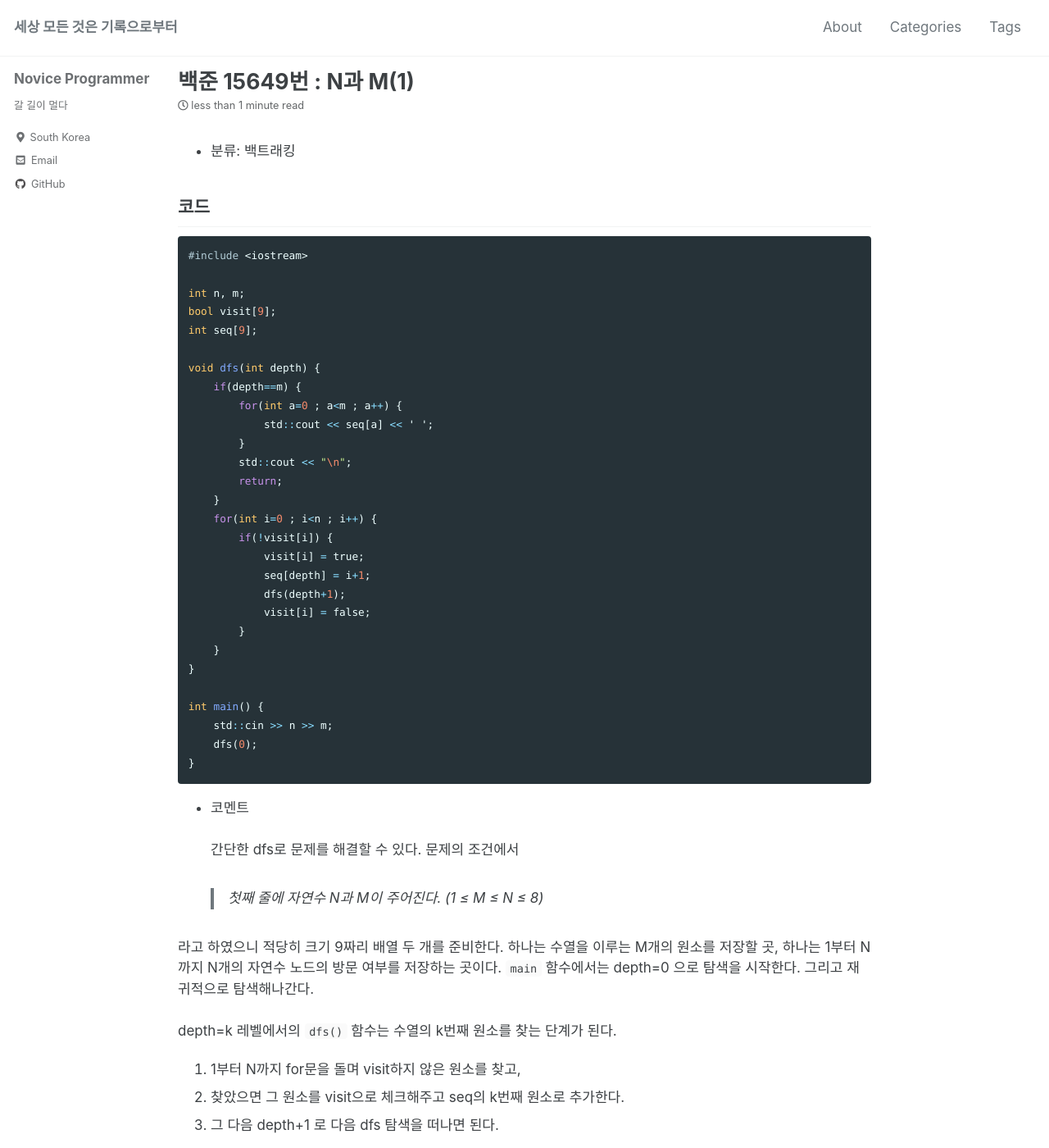
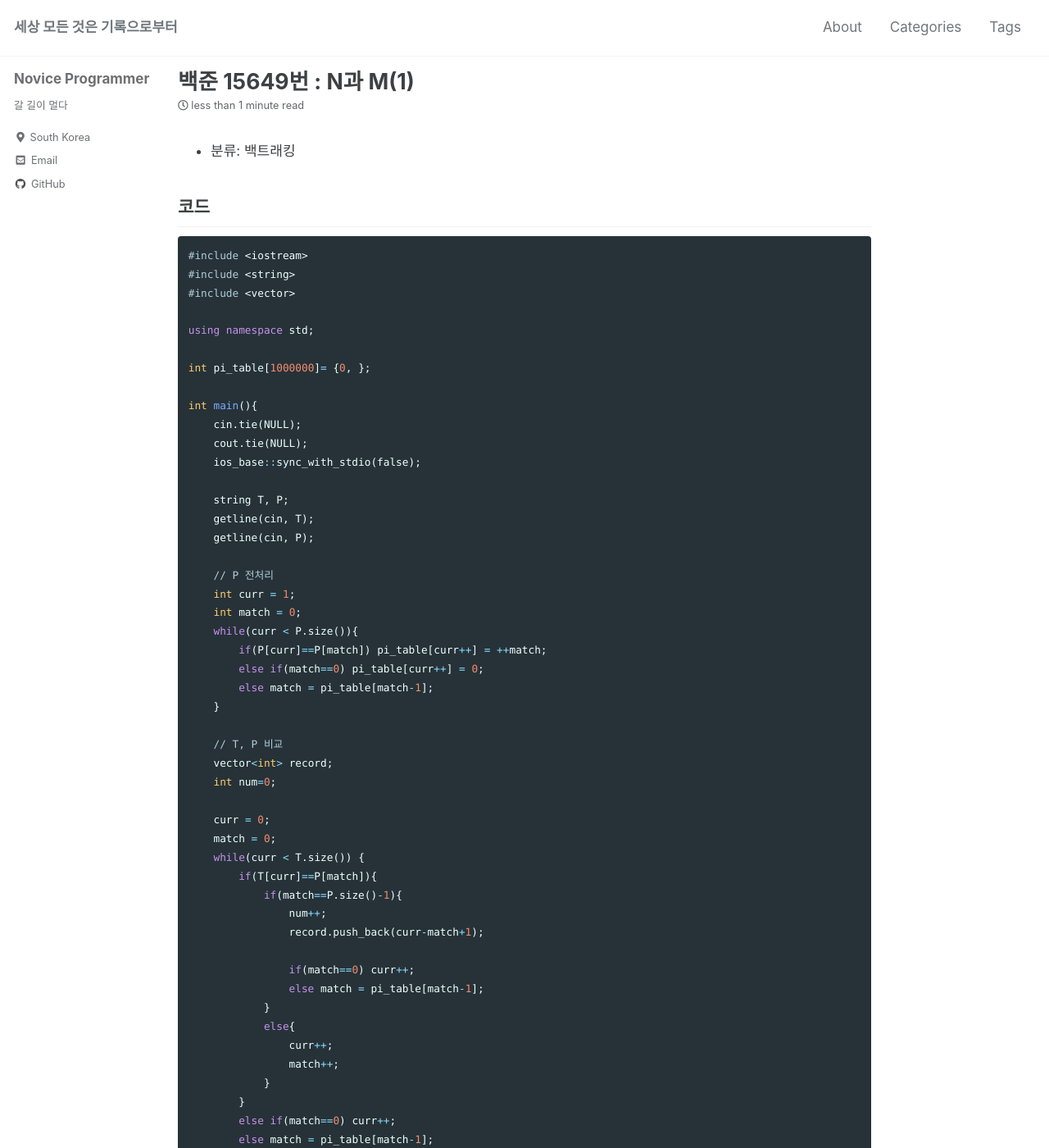
Before and after one commit to JuTaK97/JuTaK97.github.io, a Jekyll site: the page built from _posts/2022-02-07-baekjoon-15649.md, in a window 1280 px wide and 1400 px high. Shown: the whole window at 82% size. Built offline with Jekyll 4.4.1, drawn with Linux system fonts in a browser that asks for light colours; cached includes are drawn as plain includes; some of the changed text lies outside the part shown.

Commit message:
Update 2022-02-07-baekjoon-15649.md

````diff
--- a/_posts/2022-02-07-baekjoon-15649.md
+++ b/_posts/2022-02-07-baekjoon-15649.md
@@ -3,9 +3,9 @@ title : "백준 15649번 : N과 M(1)"
 categories :
   - PS
 tags :
-  - PS
-  - backtracking
-last_modified_at: 2020-02-07T16:59:00-05:00
+  - String
+  - KMP
+last_modified_at: 2022-03-14T23:59:00-05:00
 ---
 
 - 분류: 백트래킹
@@ -13,44 +13,58 @@ last_modified_at: 2020-02-07T16:59:00-05:00
 ## 코드
 ```cpp
 #include <iostream>
+#include <string>
+#include <vector>
 
-int n, m;
-bool visit[9];
-int seq[9];
+using namespace std;
 
-void dfs(int depth) {
-    if(depth==m) {
-        for(int a=0 ; a<m ; a++) {
-            std::cout << seq[a] << ' ';
+int pi_table[1000000]= {0, };
+
+int main(){
+    cin.tie(NULL);
+    cout.tie(NULL);
+    ios_base::sync_with_stdio(false);
+
+    string T, P;
+    getline(cin, T);
+    getline(cin, P);
+
+    // P 전처리
+    int curr = 1;
+    int match = 0;
+    while(curr < P.size()){
+        if(P[curr]==P[match]) pi_table[curr++] = ++match;
+        else if(match==0) pi_table[curr++] = 0;
+        else match = pi_table[match-1];
+    }
+
+    // T, P 비교
+    vector<int> record;
+    int num=0;
+
+    curr = 0;
+    match = 0;
+    while(curr < T.size()) {
+        if(T[curr]==P[match]){
+            if(match==P.size()-1){
+                num++;
+                record.push_back(curr-match+1);
+
+                if(match==0) curr++;
+                else match = pi_table[match-1];
+            }
+            else{
+                curr++;
+                match++;
+            }
         }
-        std::cout << "\n";
-        return;
+        else if(match==0) curr++;
+        else match = pi_table[match-1];
     }
-    for(int i=0 ; i<n ; i++) {
-        if(!visit[i]) {
-            visit[i] = true;
-            seq[depth] = i+1;
-            dfs(depth+1);
-            visit[i] = false;
-        }
-    }
+
+    cout << num << '\n';
+    for(auto r : record) cout << r << ' ';
 }
 
-int main() {
-    std::cin >> n >> m;
-    dfs(0);
-}
 ```
 - 코멘트<br /><br />
-간단한 dfs로 문제를 해결할 수 있다.
-문제의 조건에서
->첫째 줄에 자연수 N과 M이 주어진다. (1 ≤ M ≤ N ≤ 8)
-
-라고 하였으니 적당히 크기 9짜리 배열 두 개를 준비한다. 하나는 수열을 이루는 M개의 원소를 저장할 곳, 하나는 1부터 N까지 N개의 자연수 노드의 방문 여부를 저장하는 곳이다.
-```main``` 함수에서는 depth=0 으로 탐색을 시작한다. 그리고 재귀적으로 탐색해나간다.<br /><br />
-depth=k 레벨에서의 ```dfs()``` 함수는 수열의 k번째 원소를 찾는 단계가 된다.<br />
-1. 1부터 N까지 for문을 돌며 visit하지 않은 원소를 찾고,
-2. 찾았으면 그 원소를 visit으로 체크해주고 seq의 k번째 원소로 추가한다.
-3. 그 다음 depth+1 로 다음 dfs 탐색을 떠나면 된다.
-
-dfs 탐색의 가장 밑바닥은 ```depth==m``` 일 때이니, 이 때는 seq에 저장된 수를 싹 출력하면 된다.
````
